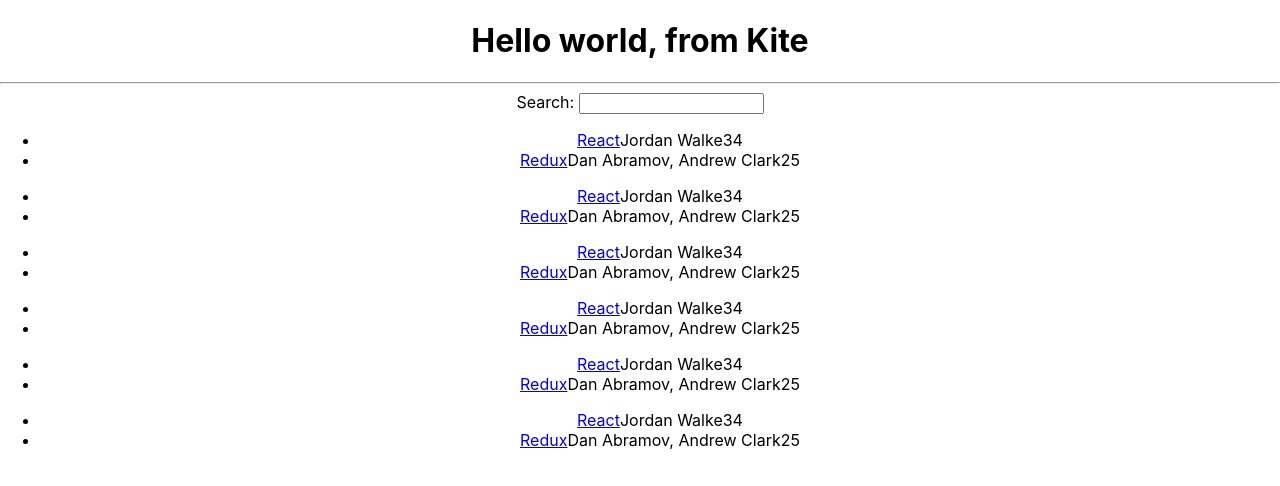
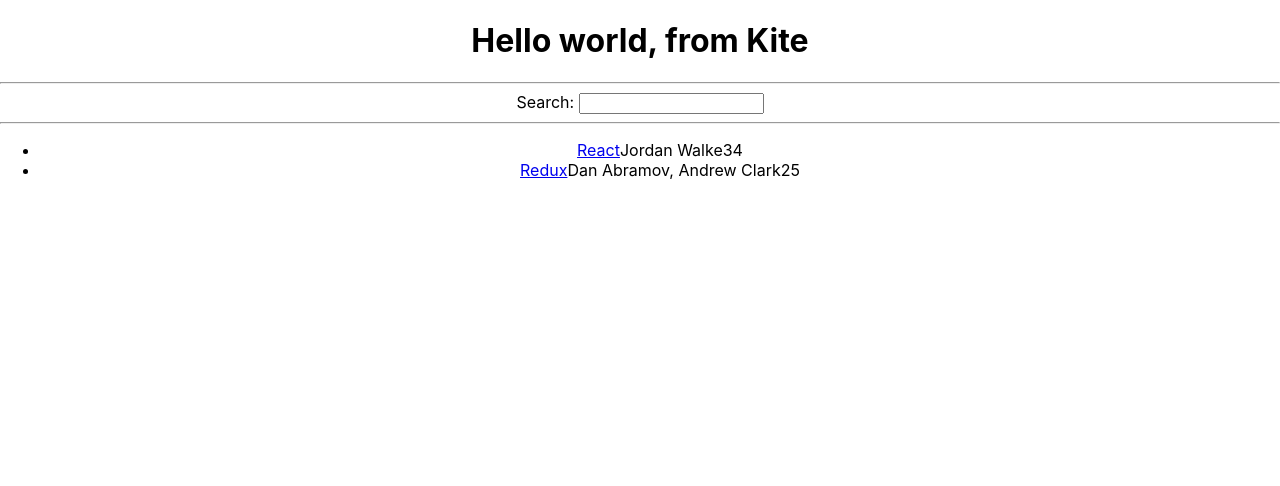
Before and after one commit to KiteCaptain/hacker-stories, a React (Create React App) app: page / in a window 1280 px wide. Shown: the top 486 px of the page. Built offline with nearby package versions, Linux system fonts and the light colour scheme.

Commit message:
Search term for author title incorporated

```diff
--- a/src/App.js
+++ b/src/App.js
@@ -2,7 +2,11 @@
 import './App.css';
 
 
-const list = [
+
+
+
+const App = () => {
+   const stories = [
       {
       title: 'React',
       url: 'https://reactjs.org/',
@@ -20,52 +24,58 @@
       objectID: 1,
       }];
 
+   const [searchTerm, setSearchTerm] = React.useState('');
 
-function App() {
-//   const greetings ={
-//     greeting: "Hello",
-//     title: "React"
-//   }
+   const handleSearch = (event) => {
+      setSearchTerm(event.target.value);
+   }
+
+   const searchedStories = stories.filter(function (story) {
+      return story.title.includes(searchTerm)
+   })
 
   return (
     <div className="App">
 		<h1>Hello world, from Kite</h1>
 		<hr></hr>
-		<Search />
-		<List />
-		<List />
-		<List />
-		<List />
-		<List />
-		<List />
+		<Search onSearch={handleSearch} />
+      <hr></hr>
+		<List list={stories} />
+      {console.log("App renders")}
+
     </div>
+
   );
 }
 
-const Search = () => {
-   const handleChange = (event) => {
-      console.log(event.target.value)
-   }
+const Search = (props) => {
    return (
       <div>
          <label htmlFor="search">Search: </label>
-         <input id="search" type="text" onChange={handleChange}/>
+         <input id="search" type="text" onChange={props.onSearch}/>
+
+         {console.log("Searching...")}
       </div>
    )
 }
-function List() {
+
+const Item = (props) => (
+   <li>
+      <span>
+         <a  href={props.item.url}>{props.item.title}</a>
+      </span>
+      <span>{props.item.author}</span>
+      <span>{props.item.num_comments}</span>
+      <span>{props.item.points}</span>
+
+   </li>
+)
+function List(props) {
 	return (
 		<ul>
-			{list.map((item) => {
+			{props.list.map((item) => {
 				return(
-					<li key={item.objectID}>
-						<span>
-							<a href={item.url}>{item.title}</a>
-						</span>
-						<span>{item.author}</span>
-						<span>{item.num_comments}</span>
-						<span>{item.points}</span>
-					</li>
+					<Item key={item.objectID} item={item} />
 				)
 			})}
 		</ul>
```
Lines whose indentation alone changed are shown as unchanged.
